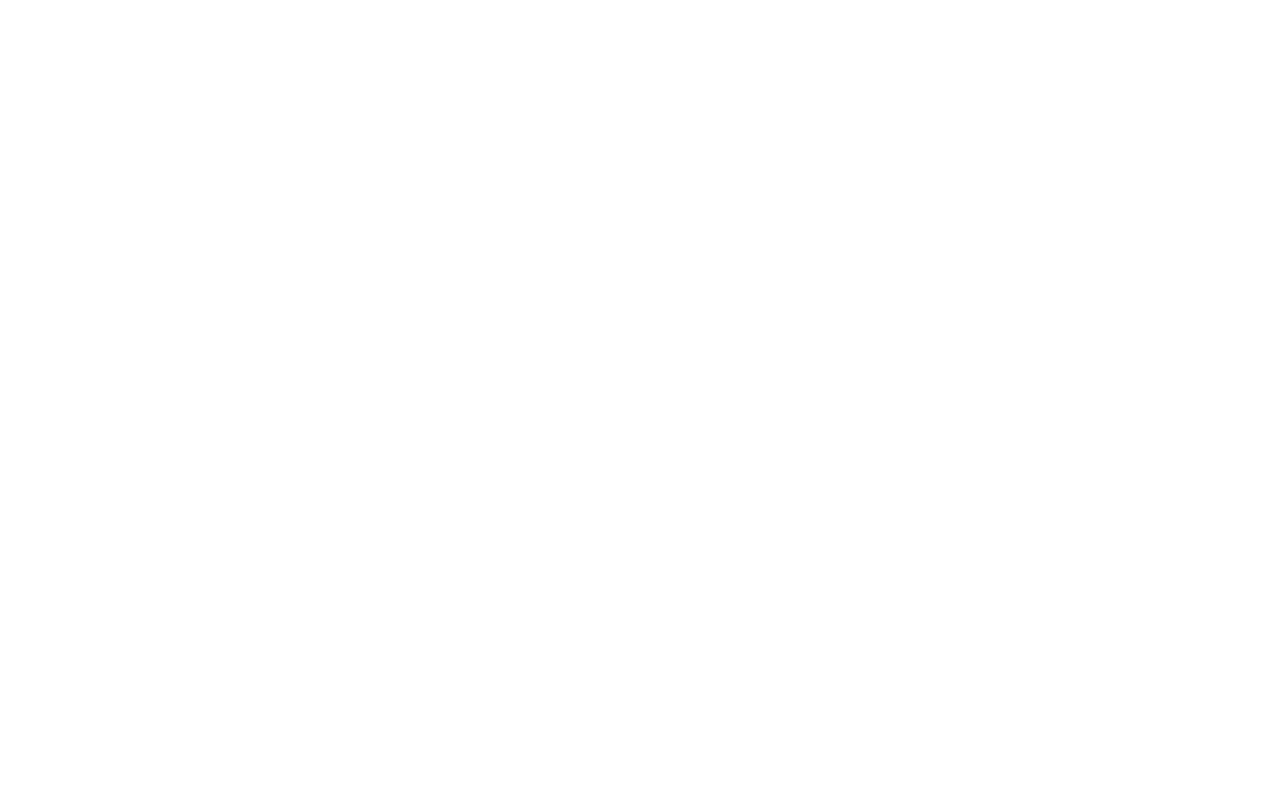
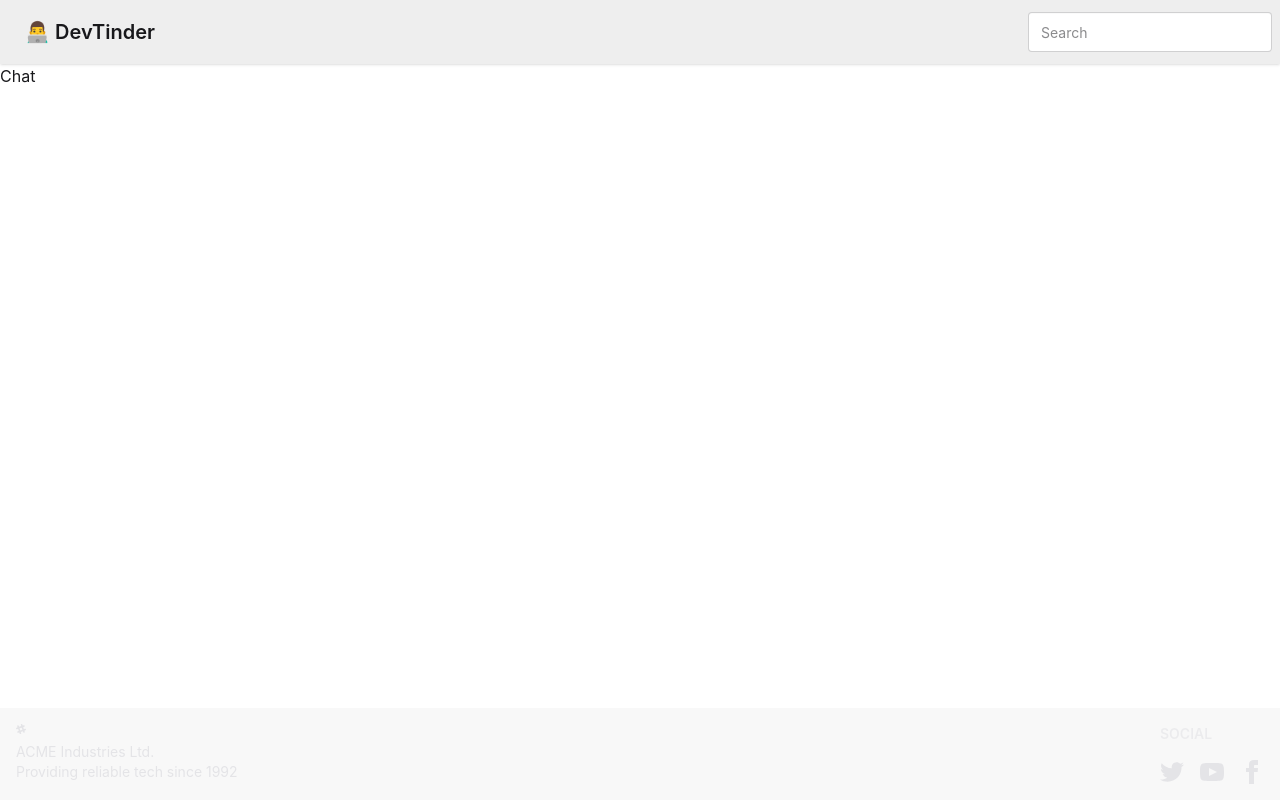
Before and after one commit to Sbcodes2101/devTinder-web, a React (Vite) app: page /chat/1 in a window 1280 px wide. Before the commit this address had no page. Built offline with nearby package versions, Linux system fonts and the light colour scheme; no server answers.

Commit message:
Minor readme update

```diff
--- a/src/App.jsx
+++ b/src/App.jsx
@@ -5,6 +5,7 @@
 import Feed from "./components/Feed";
 import Connections from "./components/Connections";
 import Request from "./components/Request";
+import Chat from "./components/Chat";
 
 function App() {
   return (
@@ -16,6 +17,7 @@
           <Route path="/profile" element={<Profile />} />
           <Route path="/connections" element={<Connections />} />
           <Route path="/requests" element={<Request />} />
+          <Route path="/chat/:targetUserId" element={<Chat />} />
         </Route>
       </Routes>
     </BrowserRouter>
--- /dev/null
+++ b/src/components/Chat.jsx
@@ -0,0 +1,12 @@
+import React from 'react'
+import { useParams } from 'react-router-dom'
+
+const Chat = () => {
+    const { targetUserId } = useParams();
+    console.log(targetUserId)
+  return (
+    <div>Chat</div>
+  )
+}
+
+export default Chat
--- a/src/components/Connections.jsx
+++ b/src/components/Connections.jsx
@@ -36,11 +36,13 @@
                 <img className='w-20 h-20 rounded-full object-cover' src={photoUrl}/>
             </div>
 
-            <div className='text-left  m-4'>
+            <div className='text-left m-4'>
                <h2>{firstName + " " + lastName}</h2>
                <h2>{age + " , " + gender}</h2>
                <p>{about}</p>
             </div>
+
+            <button className='btn btn-sm btn-primary'>Chat</button>
           </div>)
         })}
     </div>
```
Also changed, not shown: 1 other file (tests, documents, lock files or other folders).
